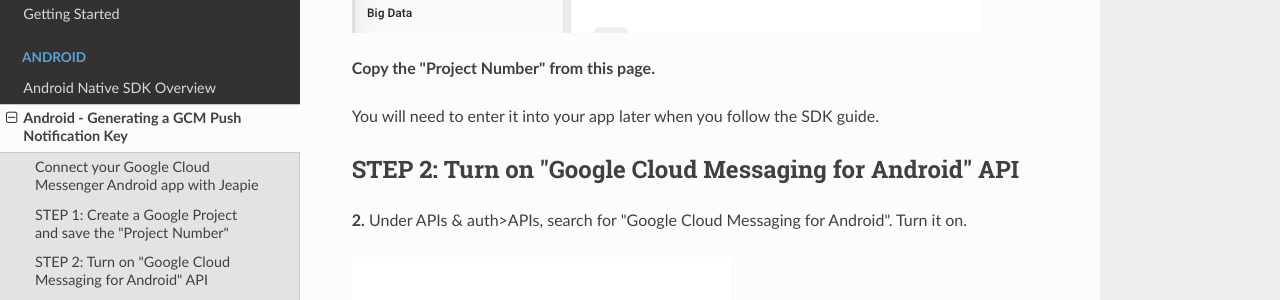
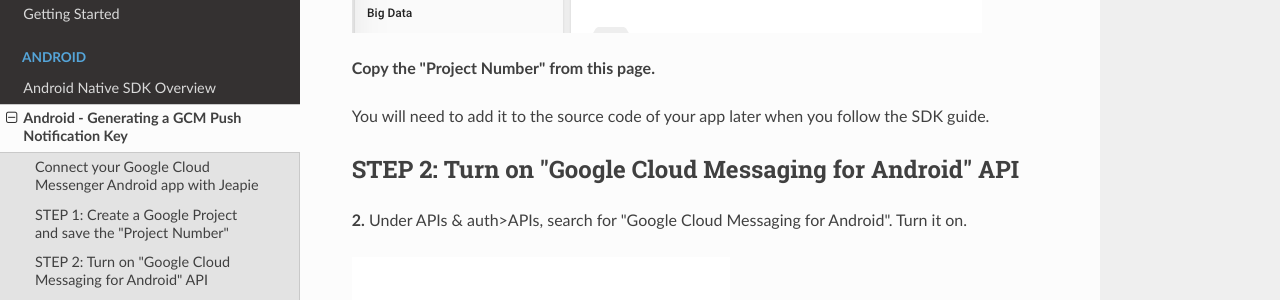
Before and after one commit to Jeapie/jeapie-docs, an MkDocs documentation site: the page built from docs/Android/Android-Generating-a-GCM-Push-Notification-Key.md, in a window 1280 px wide and 900 px high, scrolled down 747 px. Shown: the part 151-451 px from the top of the window. Built offline with MkDocs 1.6.1, drawn with Linux system fonts in a browser that asks for light colours; nearby versions of some CDN libraries; old or Windows-style settings are respelled for this version of MkDocs.

Commit message:
Update Android-Generating-a-GCM-Push-Notification-Key.md
proofread

```diff
--- a/docs/Android/Android-Generating-a-GCM-Push-Notification-Key.md
+++ b/docs/Android/Android-Generating-a-GCM-Push-Notification-Key.md
@@ -13,7 +13,7 @@
 
 **Copy the "Project Number" from this page.**
 
-You will need to enter it into your app later when you follow the SDK guide.
+You will need to add it to the source code of your app later when you follow the SDK guide.
 
 ##STEP 2: Turn on "Google Cloud Messaging for Android" API
 
```
